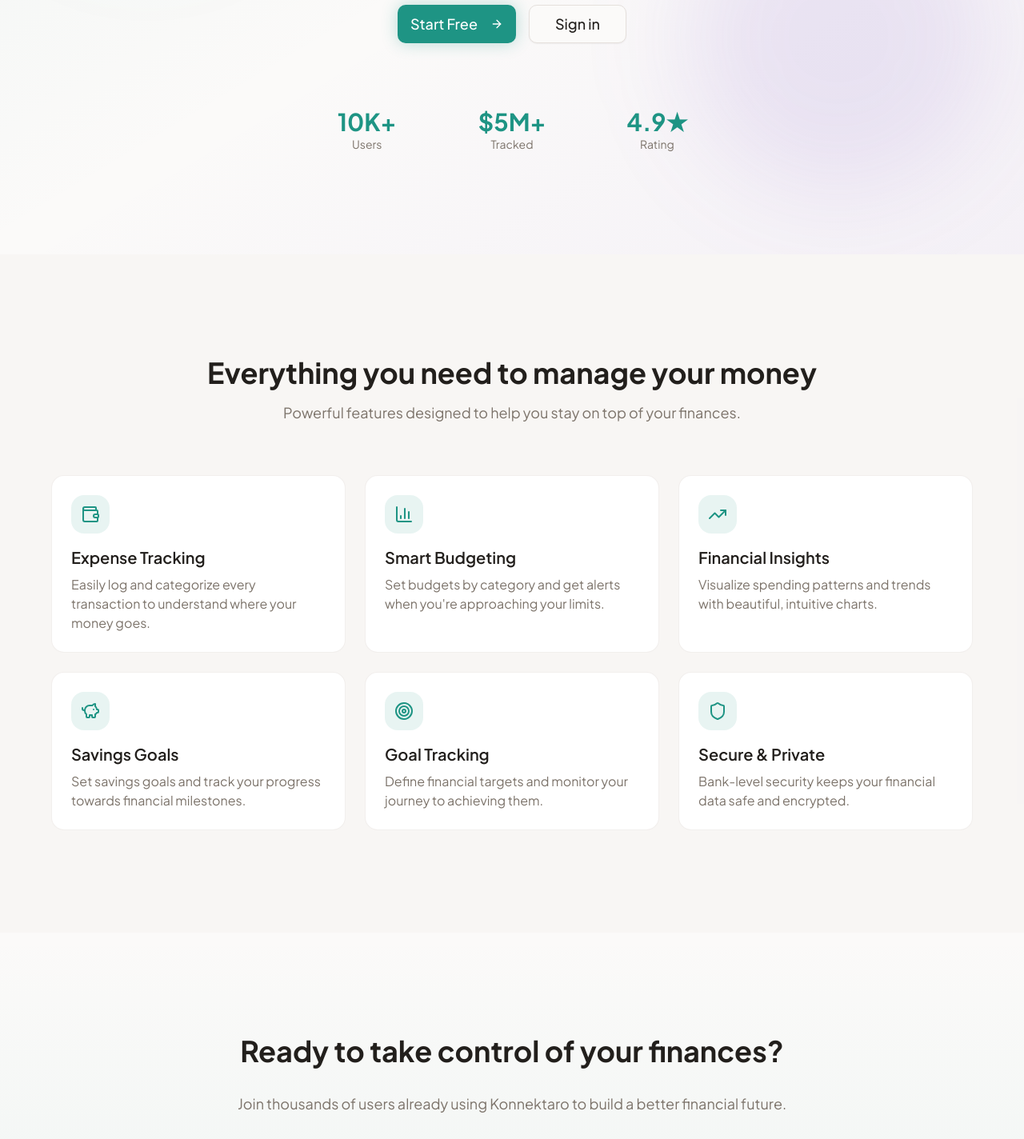
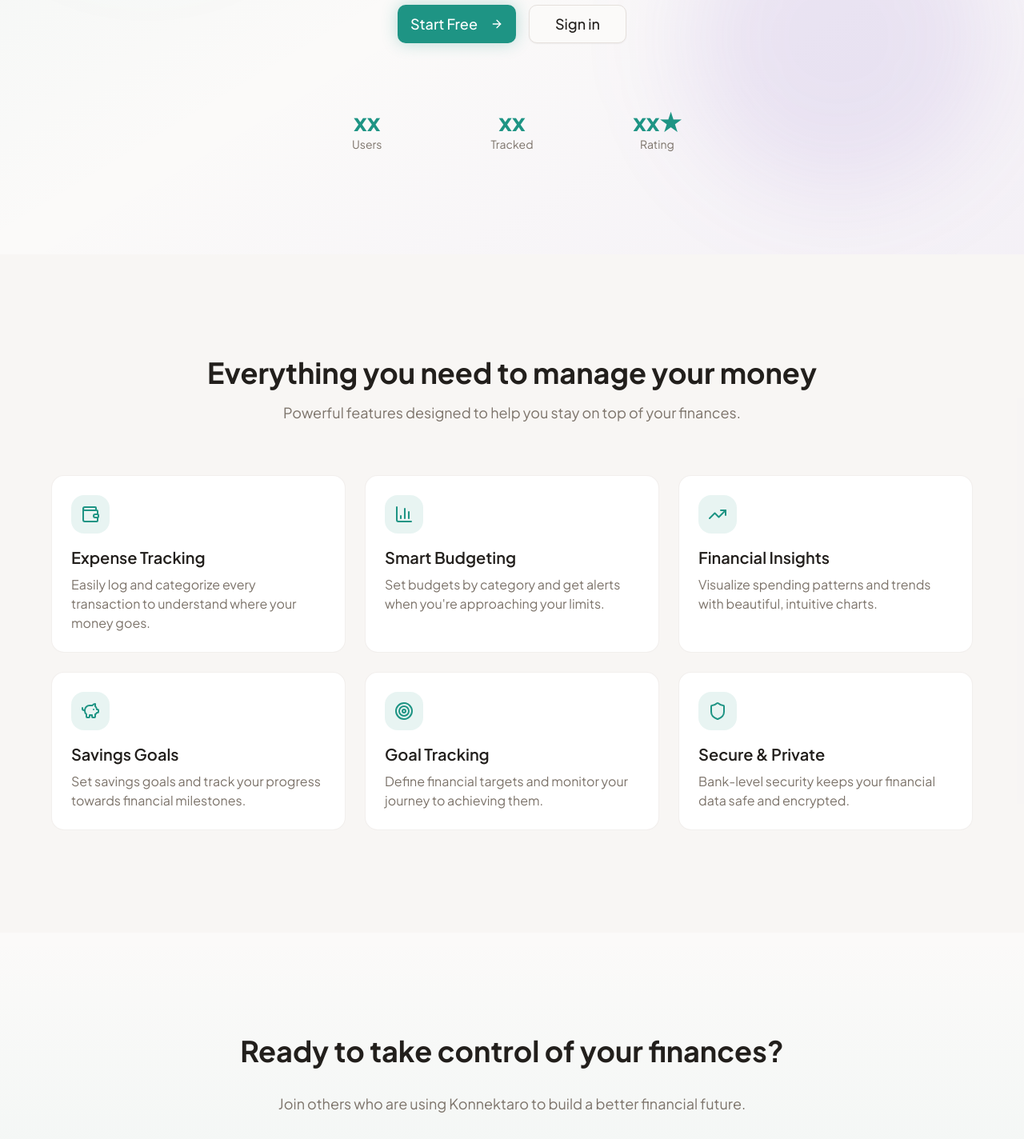
Before and after one commit to Julian-Diaz01/konnektaro-fin, a Next.js app: page / in a window 1280 px wide. Shown: the part 520-1944 px from the top of the page at 80% size. Built offline with nearby package versions, Linux system fonts and the light colour scheme.

Commit message:
Update homepage stats placeholders and improve marketing text

```diff
--- a/src/app/page.tsx
+++ b/src/app/page.tsx
@@ -108,15 +108,15 @@ export default function HomePage () {
             {/* Stats */}
             <div className="pt-12 grid grid-cols-3 gap-8 max-w-lg mx-auto animate-fade-in-up" style={{ animationDelay: '0.4s' }}>
               <div className="text-center">
-                <div className="text-2xl md:text-3xl font-bold text-primary">10K+</div>
+                <div className="text-2xl md:text-3xl font-bold text-primary">xx</div>
                 <div className="text-sm text-muted-foreground">Users</div>
               </div>
               <div className="text-center">
-                <div className="text-2xl md:text-3xl font-bold text-primary">$5M+</div>
+                <div className="text-2xl md:text-3xl font-bold text-primary">xx</div>
                 <div className="text-sm text-muted-foreground">Tracked</div>
               </div>
               <div className="text-center">
-                <div className="text-2xl md:text-3xl font-bold text-primary">4.9★</div>
+                <div className="text-2xl md:text-3xl font-bold text-primary">xx★</div>
                 <div className="text-sm text-muted-foreground">Rating</div>
               </div>
             </div>
@@ -164,7 +164,7 @@ export default function HomePage () {
               Ready to take control of your finances?
             </h2>
             <p className="text-lg text-muted-foreground">
-              Join thousands of users already using Konnektaro to build a better financial future.
+              Join others who are using Konnektaro to build a better financial future.
             </p>
             <Link href="/register">
               <Button size="lg" className="text-lg px-8 h-12 shadow-xl shadow-primary/25">
```
Also changed, not shown: src/stores/authStore.ts (line endings or trailing spaces), 1 other file (tests, documents, lock files or other folders).
